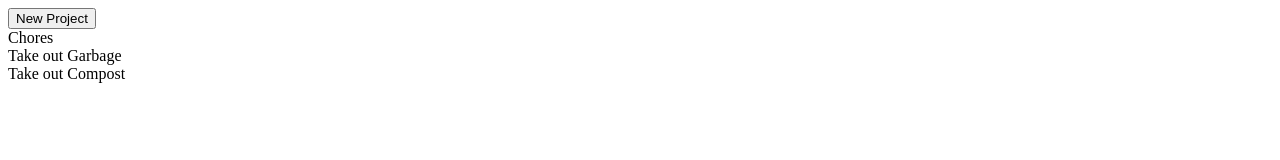
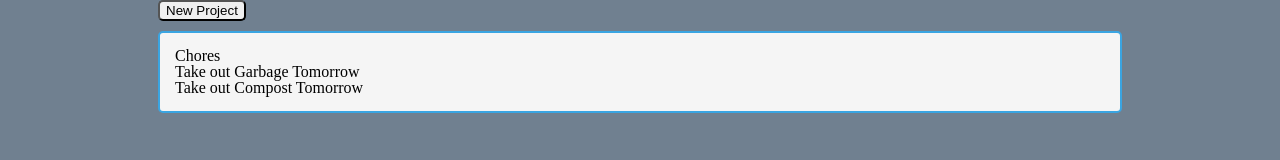
Before and after one commit to smithne/odin-to_do, a website built with webpack: page index.html in a window 1280 px wide. Built offline with nearby package versions, Linux system fonts and the light colour scheme.

Commit message:
Add stylesheet & make New Project button create a new project and update UI

```diff
--- /dev/null
+++ b/assets/stylesheets/main.css
@@ -0,0 +1,95 @@
+/* reset */
+
+html, body, div, span, applet, object, iframe,
+h1, h2, h3, h4, h5, h6, p, blockquote, pre,
+a, abbr, acronym, address, big, cite, code,
+del, dfn, em, img, ins, kbd, q, s, samp,
+small, strike, strong, sub, sup, tt, var,
+b, u, i, center,
+dl, dt, dd, ol, ul, li,
+fieldset, form, label, legend,
+table, caption, tbody, tfoot, thead, tr, th, td,
+article, aside, canvas, details, embed,
+figure, figcaption, footer, header, hgroup,
+menu, nav, output, ruby, section, summary,
+time, mark, audio, video {
+  margin: 0;
+  padding: 0;
+  border: 0;
+  font-size: 100%;
+  font: inherit;
+  vertical-align: baseline;
+}
+/* HTML5 display-role reset for older browsers */
+article, aside, details, figcaption, figure,
+footer, header, hgroup, menu, nav, section {
+  display: block;
+}
+body {
+  line-height: 1;
+}
+ol, ul {
+  list-style: none;
+}
+blockquote, q {
+  quotes: none;
+}
+blockquote:before, blockquote:after,
+q:before, q:after {
+  content: '';
+  content: none;
+}
+table {
+  border-collapse: collapse;
+  border-spacing: 0;
+}
+
+/* end reset */
+
+
+/* use border box */
+*,
+*:before,
+*:after {
+  -webkit-box-sizing: border-box;
+     -moz-box-sizing: border-box;
+          box-sizing: border-box;
+}
+
+.container {
+  margin: 0 auto;
+  padding-left: 30px;
+  padding-right: 30px;
+  width: 80%;
+}
+
+/* typography */
+
+h1, h3, h4, h5, p {
+  margin-bottom: 20px;
+}
+
+/* buttons */
+
+.btn {
+  border-radius: 5px;
+  display: inline-block;
+  margin: 0;
+}
+
+
+/* todo elements */
+
+.project {
+  border-radius: 5px;
+  border-width: 2px;
+  border-color: rgb(58, 165, 226);
+  border-style: solid;
+  background-color: whitesmoke;
+  padding: 15px;
+  margin-top: 10px;
+}
+
+body {
+  background-color: slategrey;
+}
--- a/index.html
+++ b/index.html
@@ -1,10 +1,12 @@
 <!doctype html>
-<html>
+<html lang="en">
   <head>
+    <meta charset="utf-8">
+    <link rel="stylesheet" href="assets/stylesheets/main.css">
     <title>To-Do List</title>
   </head>
   <body>
-    <div id="app">
+    <div id="app" class="container">
 
     </div>
 
--- a/src/index.js
+++ b/src/index.js
@@ -43,8 +43,11 @@ const uiController = (appElement, todoList) => {
 
         const newProjectBtn = document.createElement("button");
         newProjectBtn.innerHTML = "New Project";
+        newProjectBtn.classList.add("btn");
         newProjectBtn.addEventListener("click", () => {
-            console.log("new project button clicked");
+            todoList.addProject(projectFactory("New Project"));
+            console.log(todoList.getProjects());
+            displayProjects();
         });
 
         parent.appendChild(newProjectBtn);
@@ -52,19 +55,27 @@ const uiController = (appElement, todoList) => {
 
     const displayProjects = () => {
 
+
+
         const projectsContainer = document.createElement("div");
         const projects = todoList.getProjects();
+
+        // iterate through each project
         for (let i = 0; i < projects.length; i++) {
             const projectDiv = document.createElement("div");
+
             projectDiv.innerHTML = projects[i].projectName;
             projectDiv.classList.add("project");
             projectDiv.id = projects[i].projectName;
 
             // iterate through to-dos in project
             const todos = projects[i].getTodos();
+
+            // add header row if project is not empty
             for (let j = 0; j < todos.length; j++) {
                 const todoDiv = document.createElement("div");
                 todoDiv.innerHTML = todos[j].title;
+                todoDiv.innerHTML += " " + todos[j].dueDate;
                 todoDiv.classList.add("todo");
                 projectDiv.appendChild(todoDiv);
             }
@@ -85,14 +96,11 @@ const uiController = (appElement, todoList) => {
     // V1: no storage - new list on page load
         // create new list on page load
 
-
 // ui elements
     // V1
         // button to create new project
         // display all projects
             // display all tasks for each project
-
-
 
 // objects
     // to-do item
```
